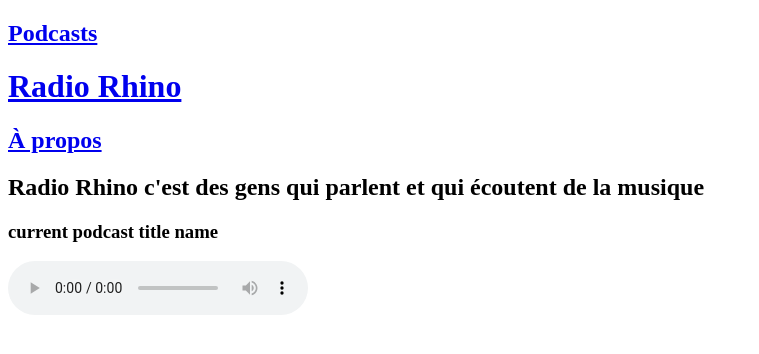
After one commit to hackstub/RhinoRadioCMS, a Flask app: template app/templates/about.html in a window 1280 px wide. The commit adds this page. Shown: the top 354 px of the page, without its empty margins (0-759 px from the left). Run offline with Flask 2, Linux system fonts and the light colour scheme; the template is opened without the code that fills it, so the values that code supplies are empty; some libraries are stand-ins or nearby versions.

Commit message:
Internal links loading mainframe

```diff
--- a/app/main/views.py
+++ b/app/main/views.py
@@ -27,7 +27,9 @@ def index(specificContent=None):
 
 @main.route('/about')
 def about():
-    return 'À propos de Radio Rhino'
+    return render_template( 'about.html',
+                            styles = getStyles(),
+                            scripts = getScripts(), )
 
 @main.route('/maintenance', methods=['GET', 'POST'])
 def maintenance():
@@ -163,7 +165,7 @@ def getPodcasts():
 
     bar = Podcast()
     bar.name = "bar"
-    bar.link = "link"
+    bar.link = "/podcast/bar"
 
     podcasts = [ foo, bar ]
     return podcasts
--- /dev/null
+++ b/app/templates/about.html
@@ -0,0 +1,7 @@
+{% extends "base.html" %}
+
+{% block main %}
+
+<h2>Radio Rhino c'est des gens qui parlent et qui écoutent de la musique</h2>
+
+{% endblock %}
--- a/app/templates/header.html
+++ b/app/templates/header.html
@@ -1,3 +1,3 @@
-<a href="podcasts"><h2>Podcasts</h2></a>
-<a href="/"><h1>Radio Rhino</h1></a>
-<a href="about"><h2>À propos</h2></a>
+<a class="intern" href="podcasts"><h2>Podcasts</h2></a>
+<a class="intern" href="/"><h1>Radio Rhino</h1></a>
+<a class="intern" href="/about"><h2>À propos</h2></a>
```
Also changed, not shown: app/static/js/app.js (+9 -1 lines).
